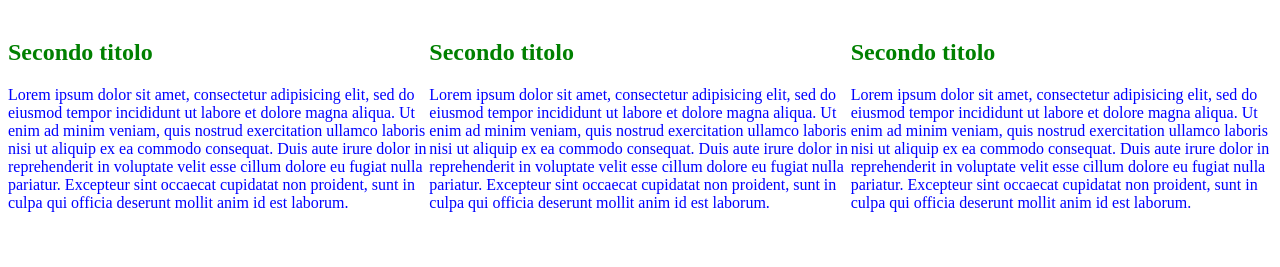
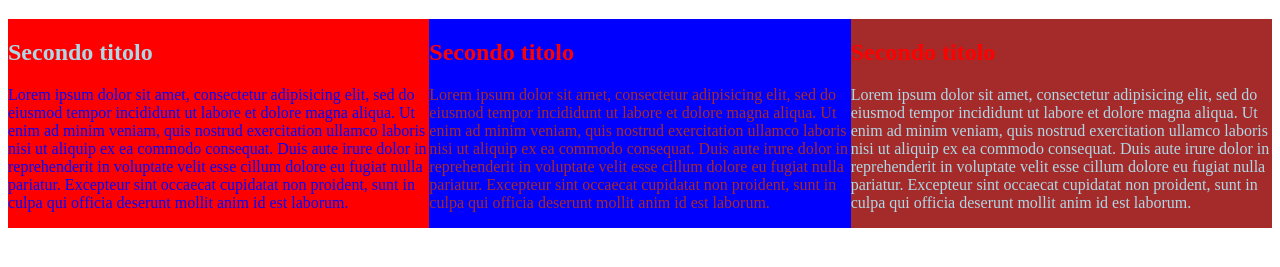
Before and after one commit to Maurospinosi/html-sass-first, a website: page index.html in a window 1280 px wide. Shown: the part 69-336 px from the top of the page. Drawn offline with Linux system fonts and the light colour scheme.

Commit message:
esercitazione

```diff
--- a/index.html
+++ b/index.html
@@ -17,11 +17,11 @@
       <h2>Secondo titolo</h2>
       <p>Lorem ipsum dolor sit amet, consectetur adipisicing elit, sed do eiusmod tempor incididunt ut labore et dolore magna aliqua. Ut enim ad minim veniam, quis nostrud exercitation ullamco laboris nisi ut aliquip ex ea commodo consequat. Duis aute irure dolor in reprehenderit in voluptate velit esse cillum dolore eu fugiat nulla pariatur. Excepteur sint occaecat cupidatat non proident, sunt in culpa qui officia deserunt mollit anim id est laborum.</p>
     </div>
-    <div class="par_1">
+    <div class="par_2">
       <h2>Secondo titolo</h2>
       <p>Lorem ipsum dolor sit amet, consectetur adipisicing elit, sed do eiusmod tempor incididunt ut labore et dolore magna aliqua. Ut enim ad minim veniam, quis nostrud exercitation ullamco laboris nisi ut aliquip ex ea commodo consequat. Duis aute irure dolor in reprehenderit in voluptate velit esse cillum dolore eu fugiat nulla pariatur. Excepteur sint occaecat cupidatat non proident, sunt in culpa qui officia deserunt mollit anim id est laborum.</p>
     </div>
-    <div class="par_1">
+    <div class="par_3">
       <h2>Secondo titolo</h2>
       <p>Lorem ipsum dolor sit amet, consectetur adipisicing elit, sed do eiusmod tempor incididunt ut labore et dolore magna aliqua. Ut enim ad minim veniam, quis nostrud exercitation ullamco laboris nisi ut aliquip ex ea commodo consequat. Duis aute irure dolor in reprehenderit in voluptate velit esse cillum dolore eu fugiat nulla pariatur. Excepteur sint occaecat cupidatat non proident, sunt in culpa qui officia deserunt mollit anim id est laborum.</p>
     </div>
--- a/src/app.scss
+++ b/src/app.scss
@@ -1,8 +1,10 @@
 $displayFlex : flex;
 $justy : center;
 $color_one : red;
-$color_two : green;
+$color_two : brown;
 $color_three : blue;
+$color_four : lightblue;
+
 
 
 header{
@@ -17,8 +19,20 @@ h1{
   color:$color_one;
 }
 h2{
+  color:$color_one;
+}
+.par_1 h2{
+  color: $color_four;
+}
+.par_1{
+  color:$color_three;
+  background-color: $color_one;
+}
+.par_2{
   color:$color_two;
+  background-color: $color_three;
 }
-p{
-  color:$color_three;
+.par_3{
+  color:$color_four;
+  background-color: $color_two;
 }
```
Also changed, not shown: dist/app.css.
